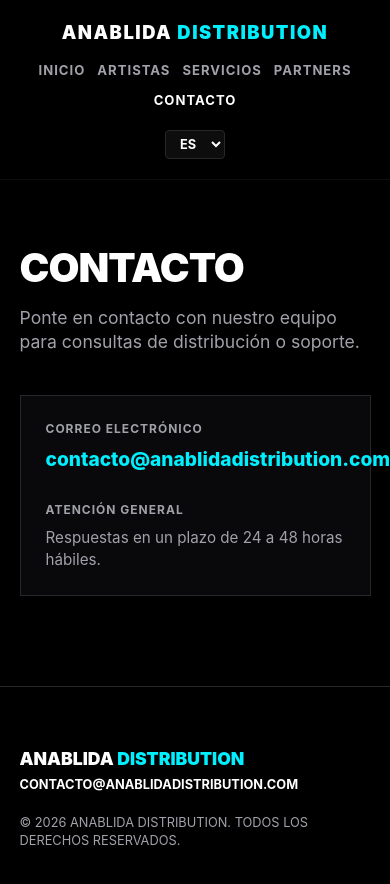
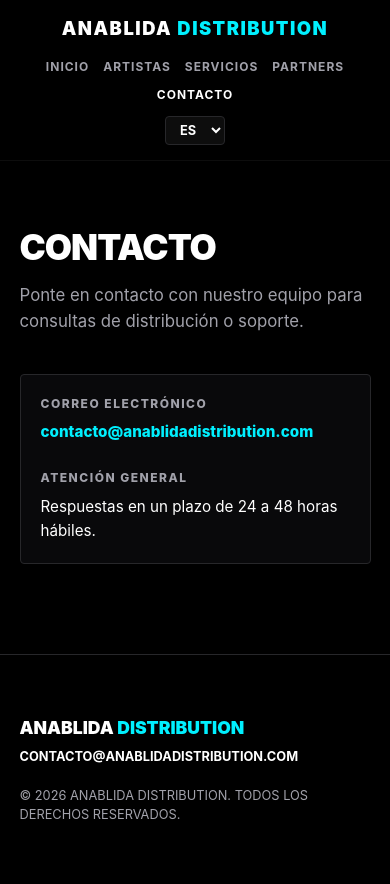
Before and after one commit to jetrovii/Can-I-help-you, a plain HTML site: page contacto/index.html in a window 390 px wide. Drawn offline with Linux system fonts and the light colour scheme.

Commit message:
Update index.html

```diff
--- a/contacto/index.html
+++ b/contacto/index.html
@@ -16,7 +16,7 @@
         }
 
         * { margin: 0; padding: 0; box-sizing: border-box; font-family: -apple-system, BlinkMacSystemFont, "Segoe UI", Roboto, Helvetica, Arial, sans-serif; }
-        body { background-color: var(--bg-color); color: var(--text-main); line-height: 1.4; }
+        body { background-color: var(--bg-color); color: var(--text-main); line-height: 1.5; overflow-x: hidden; }
 
         header {
             display: flex;
@@ -31,37 +31,53 @@
             border-bottom: 1px solid rgba(255, 255, 255, 0.05);
         }
 
-        .logo { font-size: 1.15rem; font-weight: 900; letter-spacing: 1.5px; text-transform: uppercase; color: #ffffff; text-decoration: none; }
+        .logo { font-size: 1.15rem; font-weight: 900; letter-spacing: 1.5px; text-transform: uppercase; color: #ffffff; text-decoration: none; white-space: nowrap; }
         .logo span { color: var(--brand-cyan); }
 
         .nav-right { display: flex; align-items: center; gap: 20px; }
-        nav { display: flex; align-items: center; gap: 20px; flex-wrap: wrap; }
-        nav a { color: var(--text-muted); text-decoration: none; font-size: 0.82rem; font-weight: 700; letter-spacing: 1px; text-transform: uppercase; }
+        nav { display: flex; align-items: center; gap: 20px; }
+        nav a { color: var(--text-muted); text-decoration: none; font-size: 0.82rem; font-weight: 700; letter-spacing: 1px; text-transform: uppercase; white-space: nowrap; }
         nav a:hover, nav a.active { color: #ffffff; }
 
         .lang-select { background: rgba(255, 255, 255, 0.05); color: #fff; border: 1px solid var(--border-color); padding: 5px 10px; font-size: 0.8rem; font-weight: 700; border-radius: 4px; }
 
-        main { max-width: 1000px; margin: 0 auto; padding: 60px 5% 90px; }
+        main { max-width: 1200px; margin: 0 auto; padding: 60px 5% 90px; }
 
         .page-header { margin-bottom: 40px; }
-        .page-header h1 { font-size: clamp(2.5rem, 5vw, 4rem); font-weight: 900; text-transform: uppercase; letter-spacing: -1px; }
-        .page-header p { color: var(--text-muted); font-size: 1.1rem; margin-top: 10px; }
+        .page-header h1 { font-size: clamp(2.2rem, 5vw, 4rem); font-weight: 900; text-transform: uppercase; letter-spacing: -1px; }
+        .page-header p { color: var(--text-muted); font-size: 1.05rem; margin-top: 10px; max-width: 600px; }
 
-        .contact-box { background: var(--card-bg); border: 1px solid var(--border-color); padding: 40px; }
-        .contact-info { margin-bottom: 30px; }
-        .contact-info label { display: block; font-size: 0.75rem; text-transform: uppercase; letter-spacing: 1px; color: var(--text-muted); margin-bottom: 8px; font-weight: 700; }
-        .contact-info a { color: var(--brand-cyan); font-size: 1.2rem; font-weight: 800; text-decoration: none; }
-        .contact-info a:hover { text-decoration: underline; }
+        .contact-container { display: grid; grid-template-columns: 1fr 1fr; gap: 40px; align-items: start; }
+
+        .contact-card { background: var(--card-bg); border: 1px solid var(--border-color); padding: 30px; border-radius: 4px; }
+        .info-label { font-size: 0.75rem; text-transform: uppercase; letter-spacing: 1.5px; color: var(--text-muted); font-weight: 800; margin-bottom: 8px; }
+
+        .info-value-email {
+            font-size: clamp(0.95rem, 3.5vw, 1.25rem);
+            font-weight: 800;
+            color: var(--brand-cyan);
+            text-decoration: none;
+            word-break: break-word;
+            overflow-wrap: anywhere;
+            display: block;
+            margin-bottom: 25px;
+        }
+
+        .info-value-text { font-size: 0.95rem; color: var(--text-main); line-height: 1.6; }
 
         footer { border-top: 1px solid var(--border-color); padding: 60px 5%; display: flex; justify-content: space-between; align-items: center; flex-wrap: wrap; gap: 20px; }
         footer p { font-size: 0.8rem; color: var(--text-muted); text-transform: uppercase; }
         footer a { color: #fff; text-decoration: none; font-weight: 700; }
 
-        @media (max-width: 768px) {
-            header { flex-direction: column; align-items: center; gap: 15px; }
-            .nav-right { width: 100%; justify-content: center; flex-wrap: wrap; }
-            nav { justify-content: center; gap: 12px; width: 100%; }
-            .contact-box { padding: 25px; }
+        /* Ajustes específicos para pantallas móviles */
+        @media (max-width: 850px) {
+            header { flex-direction: column; align-items: center; gap: 15px; padding: 15px 4%; }
+            .nav-right { width: 100%; flex-direction: column; gap: 12px; }
+            nav { justify-content: center; gap: 10px 14px; flex-wrap: wrap; width: 100%; }
+            nav a { font-size: 0.75rem; }
+
+            .contact-container { grid-template-columns: 1fr; gap: 25px; }
+            .contact-card { padding: 20px; }
         }
     </style>
 </head>
@@ -90,14 +106,13 @@
             <p data-es="Ponte en contacto con nuestro equipo para consultas de distribución o soporte." data-en="Get in touch with our team for distribution inquiries or support.">Ponte en contacto con nuestro equipo para consultas de distribución o soporte.</p>
         </div>
 
-        <div class="contact-box">
-            <div class="contact-info">
-                <label data-es="Correo Electrónico" data-en="Email Address">Correo Electrónico</label>
-                <a href="mailto:contacto@anablidadistribution.com">contacto@anablidadistribution.com</a>
-            </div>
-            <div class="contact-info" style="margin-bottom: 0;">
-                <label data-es="Atención General" data-en="General Support">Atención General</label>
-                <p style="color: var(--text-muted); font-size: 0.95rem;" data-es="Respuestas en un plazo de 24 a 48 horas hábiles." data-en="Responses within 24 to 48 business hours.">Respuestas en un plazo de 24 a 48 horas hábiles.</p>
+        <div class="contact-container">
+            <div class="contact-card">
+                <div class="info-label" data-es="Correo Electrónico" data-en="Email Address">Correo Electrónico</div>
+                <a href="mailto:contacto@anablidadistribution.com" class="info-value-email">contacto@anablidadistribution.com</a>
+
+                <div class="info-label" data-es="Atención General" data-en="General Support">Atención General</div>
+                <p class="info-value-text" data-es="Respuestas en un plazo de 24 a 48 horas hábiles." data-en="Responses within 24 to 48 business hours.">Respuestas en un plazo de 24 a 48 horas hábiles.</p>
             </div>
         </div>
     </main>
```
